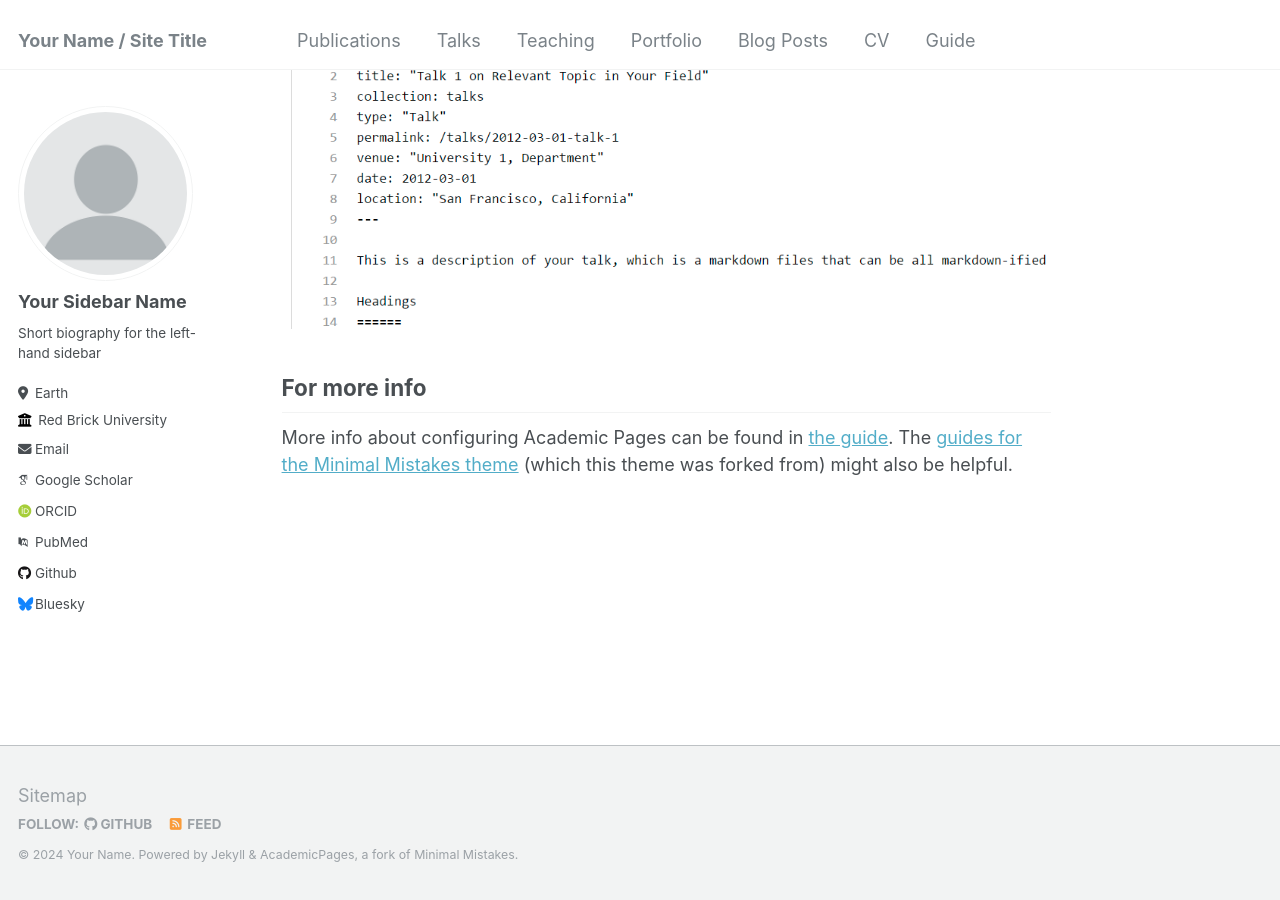
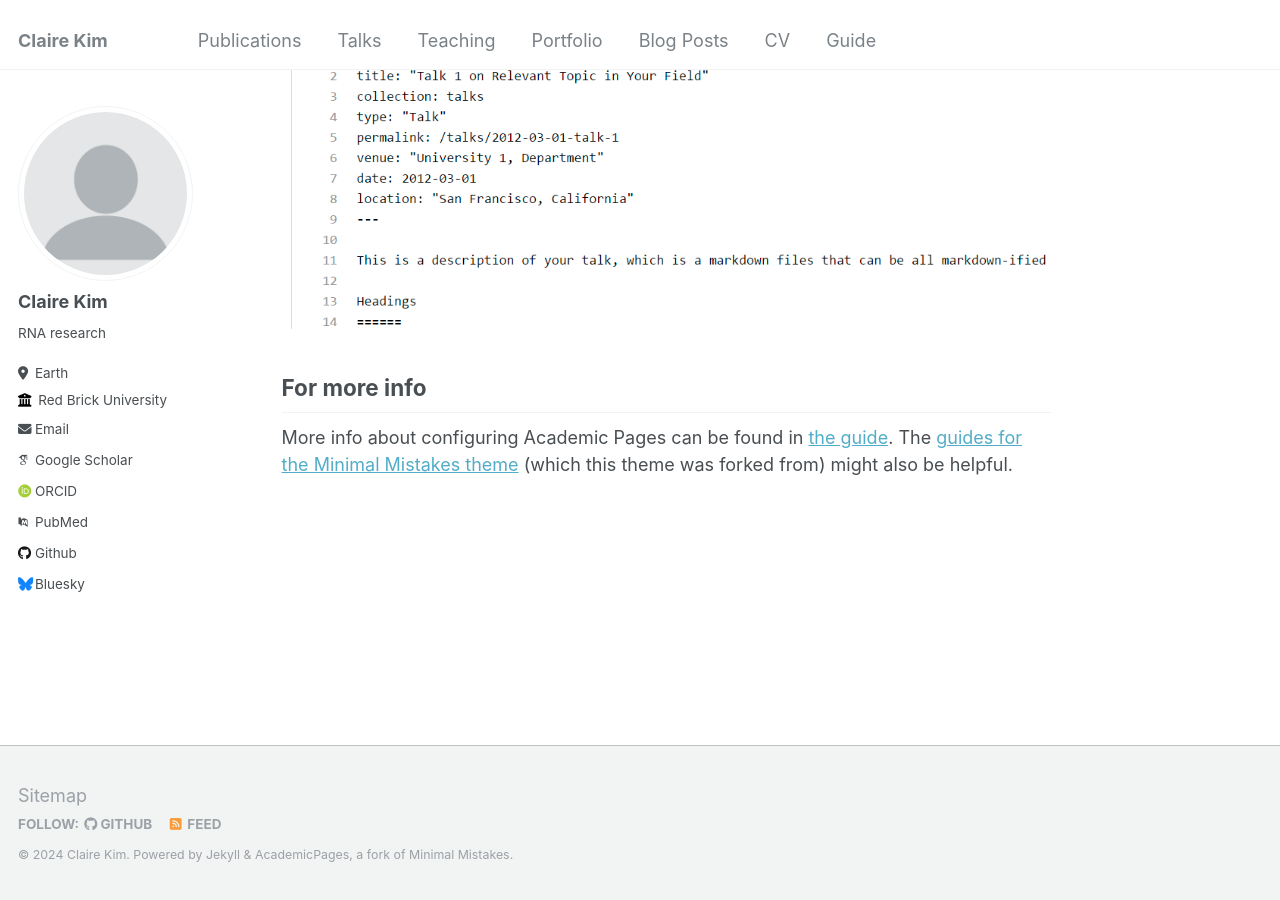
Before and after one commit to ckim0306/ckim0306.github.io, a Jekyll site: the page built from _pages/about.md, in a window 1280 px wide and 900 px high, scrolled down 2660 px. Built offline with Jekyll 4.4.1, drawn with Linux system fonts in a browser that asks for light colours; some web fonts are replaced.

Commit message:
Redoing the front page

```diff
--- a/_config.yml
+++ b/_config.yml
@@ -8,10 +8,10 @@
 
 # Basic Site Settings
 locale                   : "en-US"
-title                    : "Your Name / Site Title"
+title                    : "Claire Kim"
 title_separator          : "-"
-name                     : &name "Your Name"
-description              : &description "personal description"
+name                     : &name "Claire Kim"
+description              : &description "PhD student in Todd Castoe's lab"
 url                      : https://ckim0306.github.io # the base hostname & protocol for your site e.g. "https://mmistakes.github.io"
 baseurl                  : "" # the subpath of your site, e.g. "/blog"
 repository               : "ckim0306/ckim0306.github.io"
@@ -22,9 +22,9 @@ repository               : "ckim0306/ckim0306.github.io"
 author:
   # Biographic information
   avatar           : "profile.png"
-  name             : "Your Sidebar Name"
+  name             : "Claire Kim"
   pronouns         : # example: "she/her"
-  bio              : "Short biography for the left-hand sidebar"
+  bio              : "RNA research"
   location         : "Earth"
   employer         : "Red Brick University"
   uri              : # URL
```
